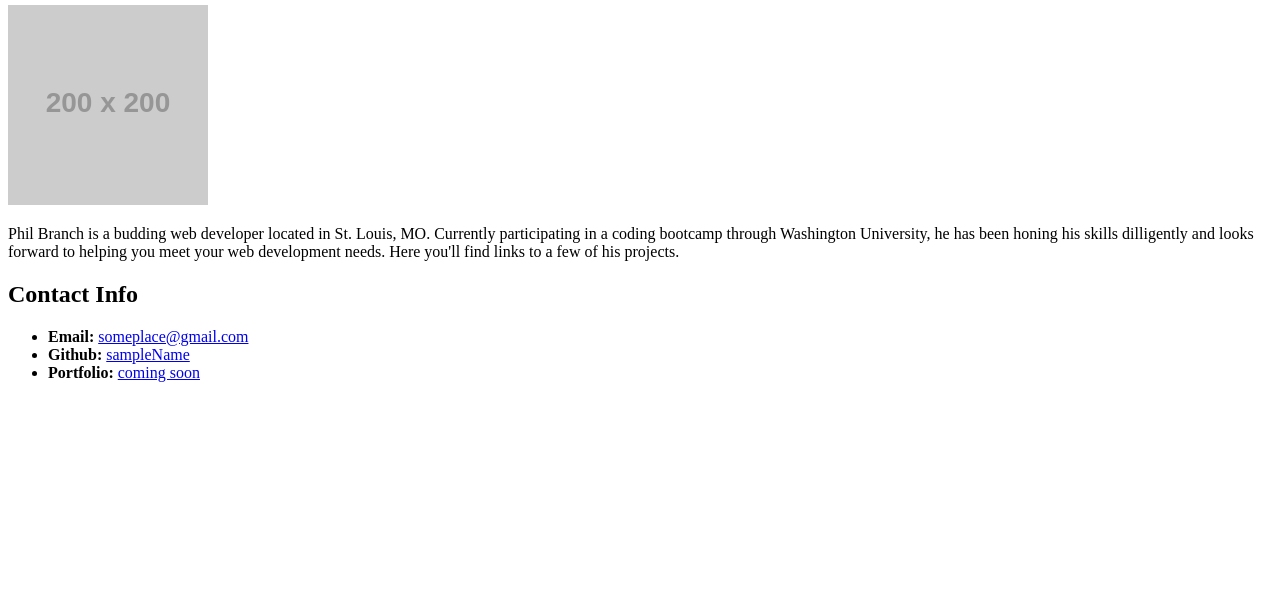
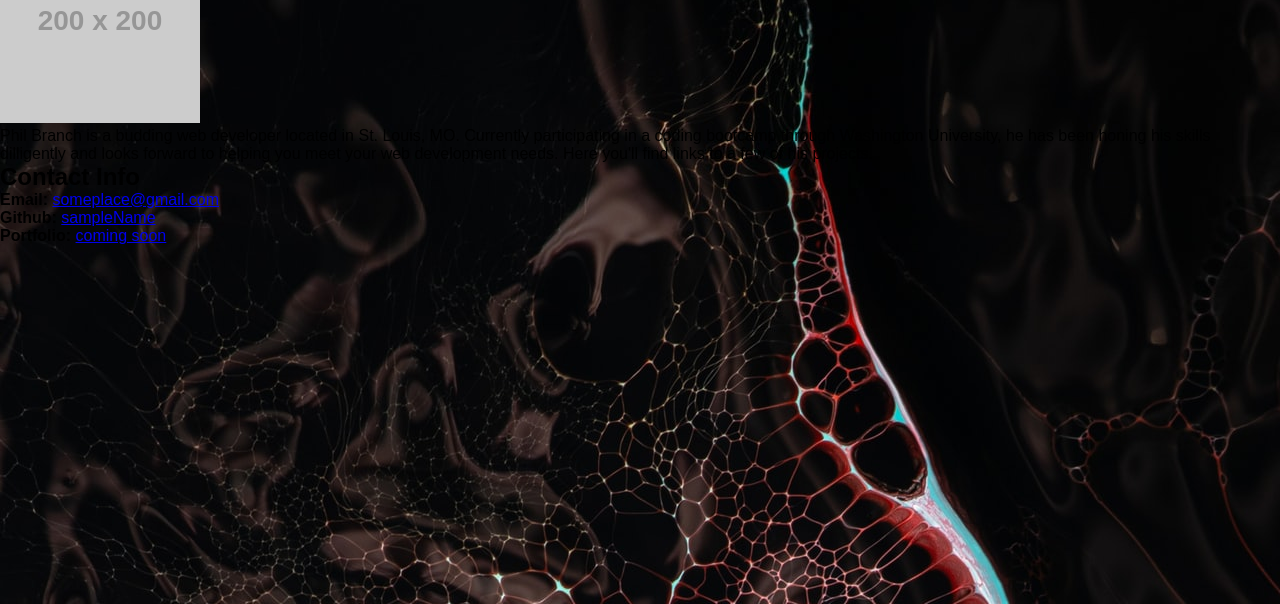
Before and after one commit to PBranch243/Module2, a plain HTML site: page index.html in a window 1280 px wide. Shown: the part 196-800 px from the top of the page. Drawn offline with Linux system fonts and the light colour scheme; placeholder pictures from the web are drawn by us.

Commit message:
links fixed and started styling

```diff
--- a/index.html
+++ b/index.html
@@ -36,7 +36,7 @@
     </header>
 
     <!-- Section 1: Bio -->
-    <section class="BIO">
+    <section id="BIO">
       <h2>Phillip Branch</h2>
       <!-- Image -->
       <img src="https://via.placeholder.com/200" alt="Phillip Branch">
@@ -44,14 +44,14 @@
       <p>Phil Branch is a budding web developer located in St. Louis, MO.  Currently participating in a coding bootcamp through Washington University, he has been honing his skills dilligently and looks forward to helping you meet your web development needs.  Here you'll find links to a few of his projects.</p>
     </section>
     <!--Blank sections for future use-->
-    <section class="PROJECTS"></section>
+    <section id="PROJECTS"></section>
 
     <section></section>
 
     <section></section>
 
     <!-- Section 2: Contact Info -->
-    <section class="CONTACT">
+    <section id="CONTACT">
       <h2>Contact Info</h2>
       <!-- Unordered list -->
       <ul>
--- a/style.css
+++ b/style.css
@@ -0,0 +1,14 @@
+*{
+    box-sizing: border-box;
+    padding: 0;
+    margin: 0;
+    font-family: Arial, Helvetica, sans-serif;
+}
+body{
+    background-image: url('./assets/portfolio-hero.jpg');
+
+}
+header{
+
+
+}
```
Also changed, not shown: assets/portfolio-hero.jpg (added), 1 other file.
